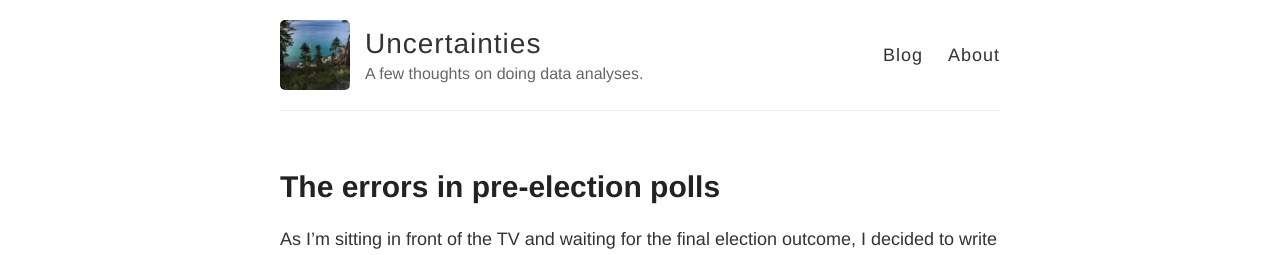
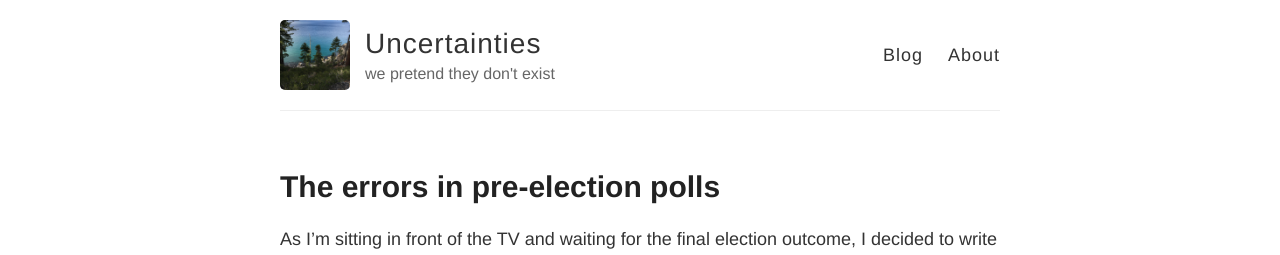
Before and after one commit to XiaoxiaoWang87/xiaoxiaowang87.github.io, a Jekyll site: the page built from index.html, in a window 1280 px wide. Shown: the top 255 px of the page. Built offline with Jekyll 4.4.1, drawn with Linux system fonts in a browser that asks for light colours.

Commit message:
change subtitle

```diff
--- a/_config.yml
+++ b/_config.yml
@@ -6,7 +6,7 @@
 name: Uncertainties
 
 # Short bio or description (displayed in the header)
-description: A few thoughts on doing data analyses.
+description: we pretend they don't exist
 
 # URL of your avatar or profile pic (you could use your GitHub profile pic)
 avatar: /images/IMG_0530.jpg #https://raw.githubusercontent.com/barryclark/jekyll-now/master/images/jekyll-logo.png
```
